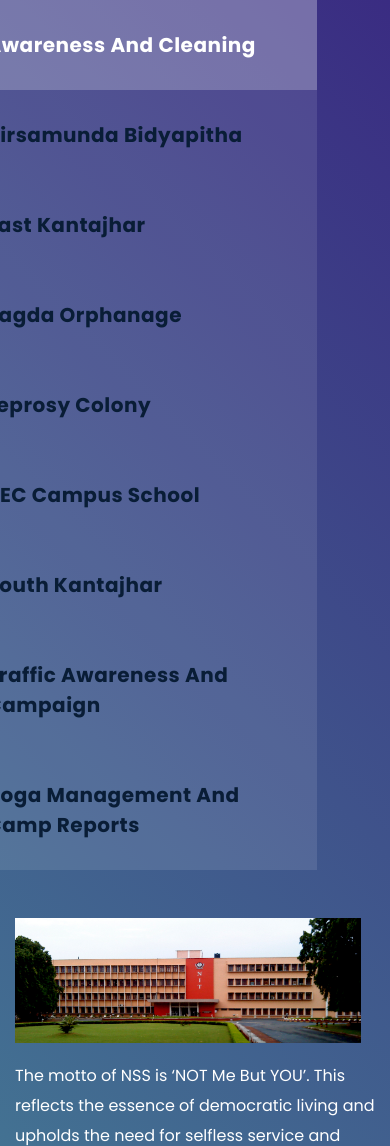
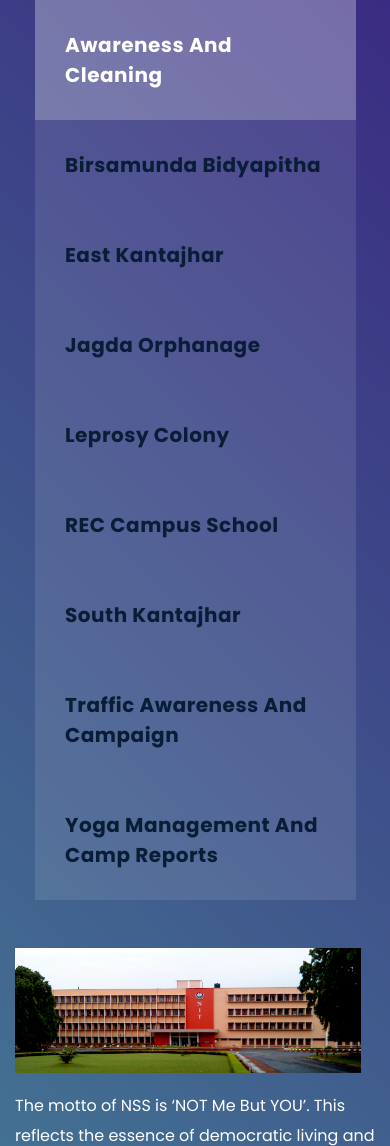
Before and after one commit to Webwiznitr/Project-NSS, a PHP site: page /workplace.html in a window 390 px wide. Shown: the part 56-1202 px from the top of the page. Run offline with PHP 8.4, Linux system fonts and the light colour scheme.

Commit message:
workplace side nav issue fixed

```diff
--- a/css/style1.css
+++ b/css/style1.css
@@ -54,6 +54,7 @@ ul {
   letter-spacing: 0.5px;
   font-weight: 700;
   transition: all 0.3s;
+  margin-left:20px;
 }
 #tabs ul li a:hover{
     transform: scale(1.01);
@@ -128,10 +129,18 @@ h3{
 }
 /* Responsive Style */
 
-
+.listOfWp{
+  margin-left: -10%;
+}
 @media (max-width: 768px) {
   .tabs-content {
     margin-left: 0px;
     margin-top: 30px;
   }
 }
+
+@media (max-width: 580px) {
+  .listOfWp{
+    margin-left: 0;
+  }
+}
```
